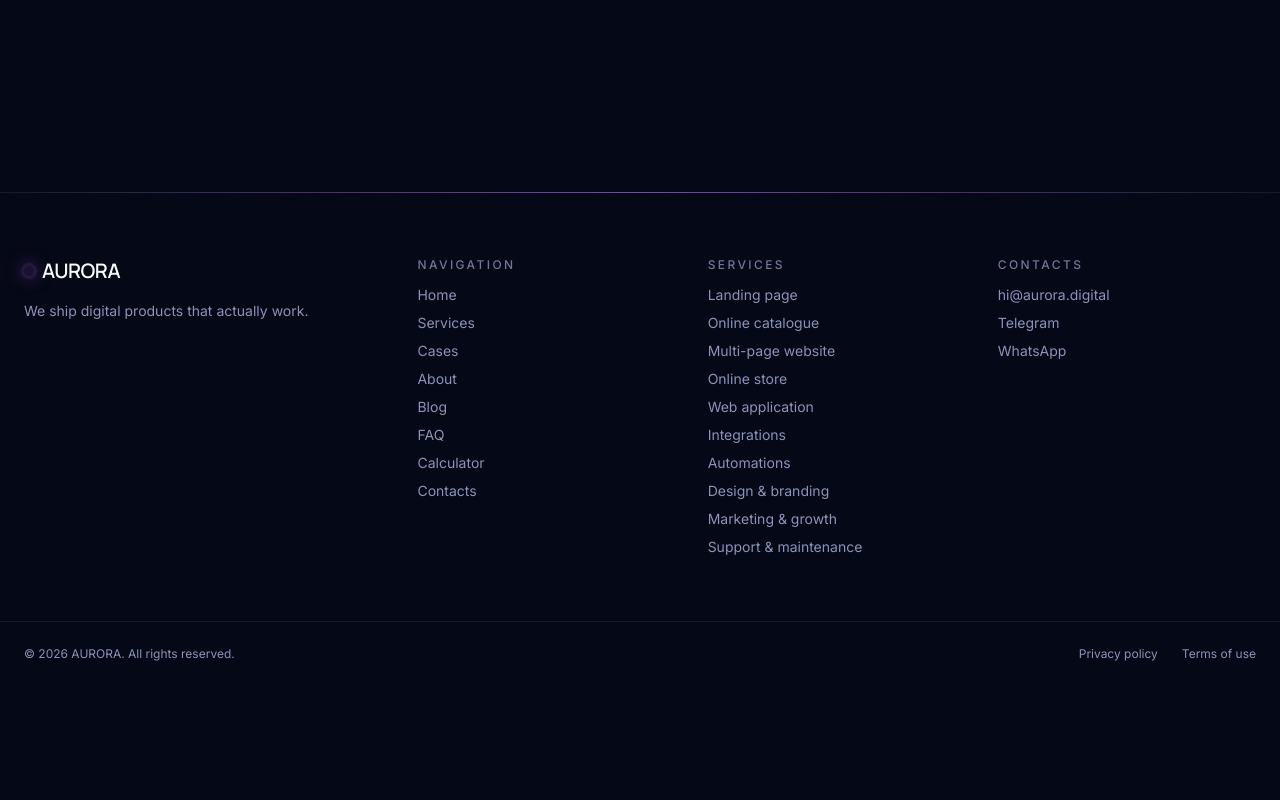
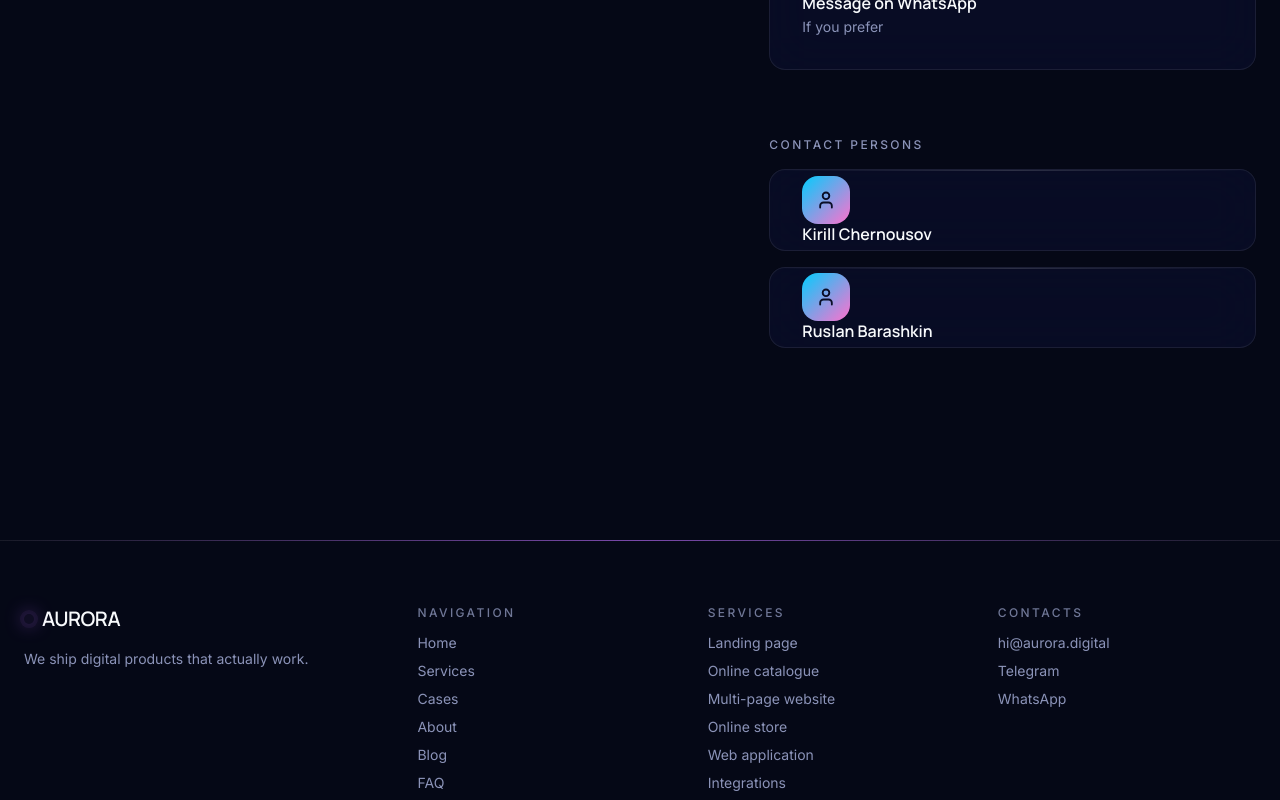
Before and after one commit to lavinarba-oss/aurora-site, a Next.js app: page /en/contacts in a window 1280 px wide. Shown: the part 1100-1900 px from the top of the page. Before the commit the page ends 1786 px from the top, so only its background shows below. Built offline with nearby package versions, Linux system fonts and the light colour scheme; no server answers.

Commit message:
Contacts: add contact persons block (Черноусов Кирилл, Барашкин Руслан)

```diff
--- a/messages/en.json
+++ b/messages/en.json
@@ -434,6 +434,19 @@
           "desc": "If you prefer"
         }
       }
+    },
+    "team": {
+      "title": "Contact persons",
+      "people": [
+        {
+          "name": "Kirill Chernousov",
+          "role": ""
+        },
+        {
+          "name": "Ruslan Barashkin",
+          "role": ""
+        }
+      ]
     }
   },
   "blog": {
--- a/messages/ru.json
+++ b/messages/ru.json
@@ -434,6 +434,19 @@
           "desc": "Если так удобнее"
         }
       }
+    },
+    "team": {
+      "title": "Контактные лица",
+      "people": [
+        {
+          "name": "Черноусов Кирилл",
+          "role": ""
+        },
+        {
+          "name": "Барашкин Руслан",
+          "role": ""
+        }
+      ]
     }
   },
   "blog": {
--- a/src/app/[locale]/contacts/page.tsx
+++ b/src/app/[locale]/contacts/page.tsx
@@ -1,6 +1,6 @@
 import type { Metadata } from "next";
 import { getTranslations, setRequestLocale } from "next-intl/server";
-import { Sparkles, Mail, Send, MessageCircle } from "lucide-react";
+import { Sparkles, Mail, Send, MessageCircle, User } from "lucide-react";
 import { AuroraBackground } from "@/components/aurora-background";
 import { GradientText } from "@/components/gradient-text";
 import { GlowCard } from "@/components/glow-card";
@@ -37,6 +37,8 @@ export default async function ContactsPage({
 
   const tHero = await getTranslations("contacts.hero");
   const tCh = await getTranslations("contacts.channels");
+  const tTeam = await getTranslations("contacts.team");
+  const team = tTeam.raw("people") as { name: string; role?: string }[];
 
   const channels = [
     {
@@ -131,6 +133,29 @@ export default async function ContactsPage({
                 </a>
               );
             })}
+
+            <h2 className="mt-4 text-xs font-medium uppercase tracking-[0.2em] text-muted-foreground">
+              {tTeam("title")}
+            </h2>
+            {team.map((p) => (
+              <GlowCard key={p.name} className="flex items-center gap-4">
+                <span
+                  aria-hidden
+                  className="grid size-12 shrink-0 place-items-center rounded-xl text-[#0A0E27]"
+                  style={{ background: "linear-gradient(135deg,#01CDFE,#FF71CE)" }}
+                >
+                  <User className="size-5" strokeWidth={2.2} />
+                </span>
+                <div className="flex flex-col gap-1">
+                  <span className="font-display text-base font-semibold leading-tight">
+                    {p.name}
+                  </span>
+                  {p.role ? (
+                    <span className="text-sm text-muted-foreground">{p.role}</span>
+                  ) : null}
+                </div>
+              </GlowCard>
+            ))}
           </aside>
         </div>
       </section>
```
